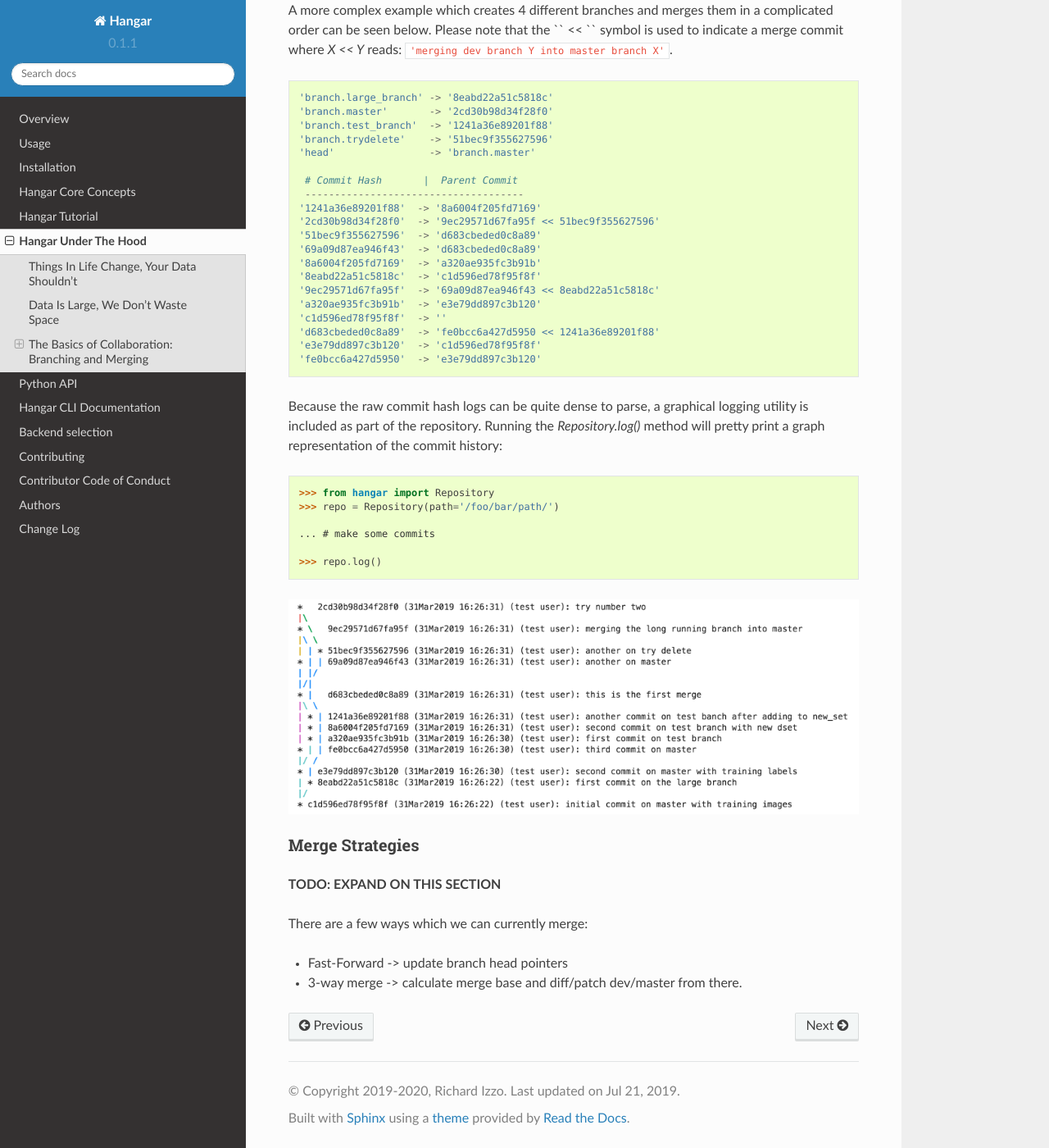
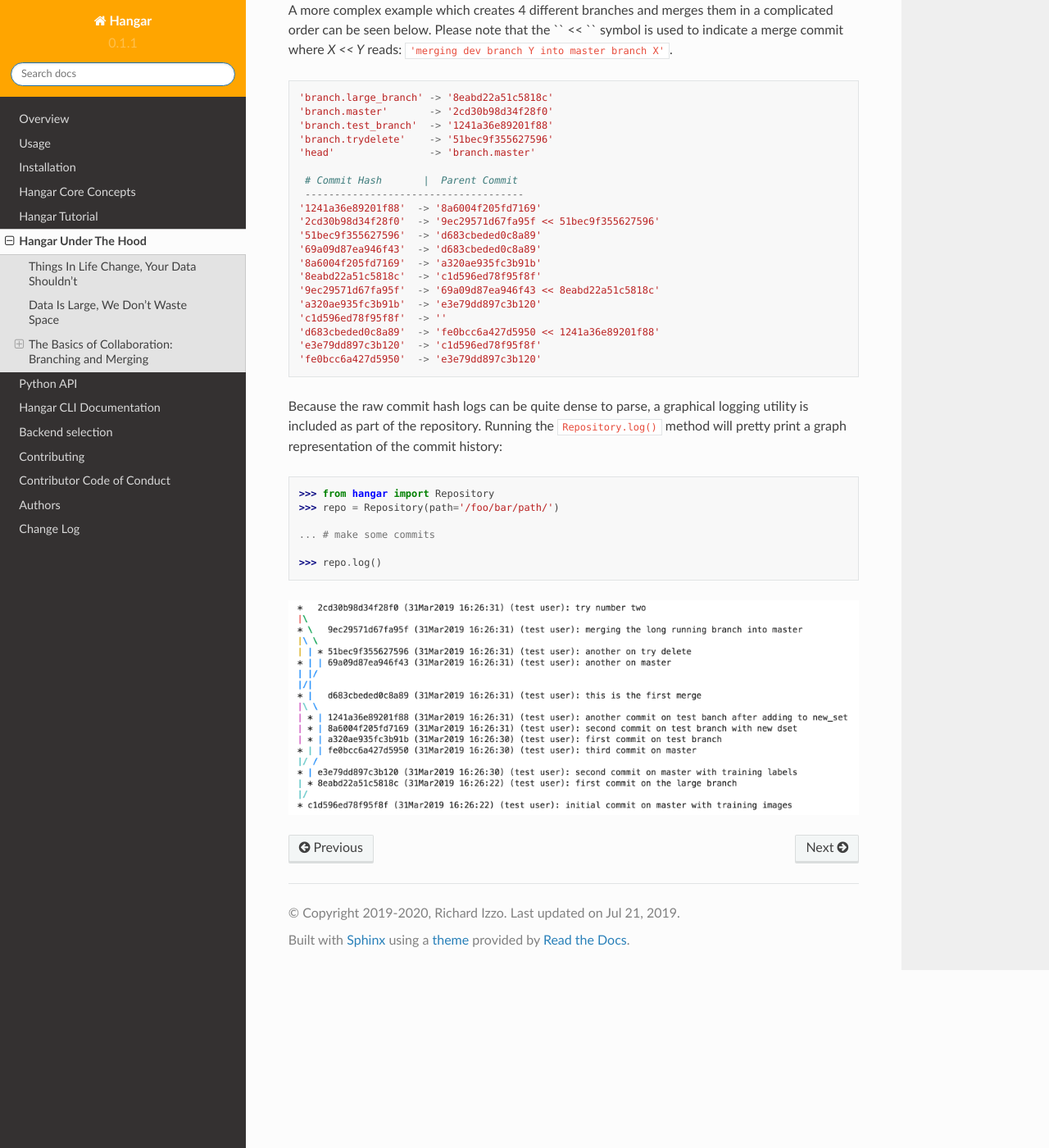
Before and after one commit to tensorwerk/hangar-py, a Sphinx documentation site: the page built from docs/design.rst, in a window 1280 px wide and 1400 px high, scrolled down 5270 px. Shown: the whole window at 82% size. Built offline with Sphinx 7.4.7 and the Read the Docs theme 2.0.0, drawn with Linux system fonts in a browser that asks for light colours.

```diff
--- a/docs/conf.py
+++ b/docs/conf.py
@@ -36,8 +36,8 @@ author = 'Richard Izzo'
 copyright = '{0}, {1}'.format(year, author)
 version = release = '0.1.1'
 
-pygments_style = 'sphinx'
-pygments_lexer = 'pycon'
+pygments_style = 'default'
+pygments_lexer = 'PythonConsoleLexer'
 highlight_options = {
     'python3': True
 }
@@ -68,3 +68,7 @@ napoleon_include_init_with_doc = True
 
 add_module_names = False
 doctest_test_doctest_blocks = None
+
+html_theme_options = {
+    'style_nav_header_background': 'orange'
+}
--- a/docs/design.rst
+++ b/docs/design.rst
@@ -317,14 +317,3 @@ history:
   >>> repo.log()
 
 .. image:: ./img/repo_graph_log.png
-
-
-Merge Strategies
-----------------
-
-**TODO: EXPAND ON THIS SECTION**
-
-There are a few ways which we can currently merge:
-
-* Fast-Forward -> update branch head pointers
-* 3-way merge -> calculate merge base and diff/patch dev/master from there.
```
Also changed, not shown: other parts of docs/design.rst (+2 -2 lines), README.rst (+7 -7 lines), .travis.yml, 1 other file.
